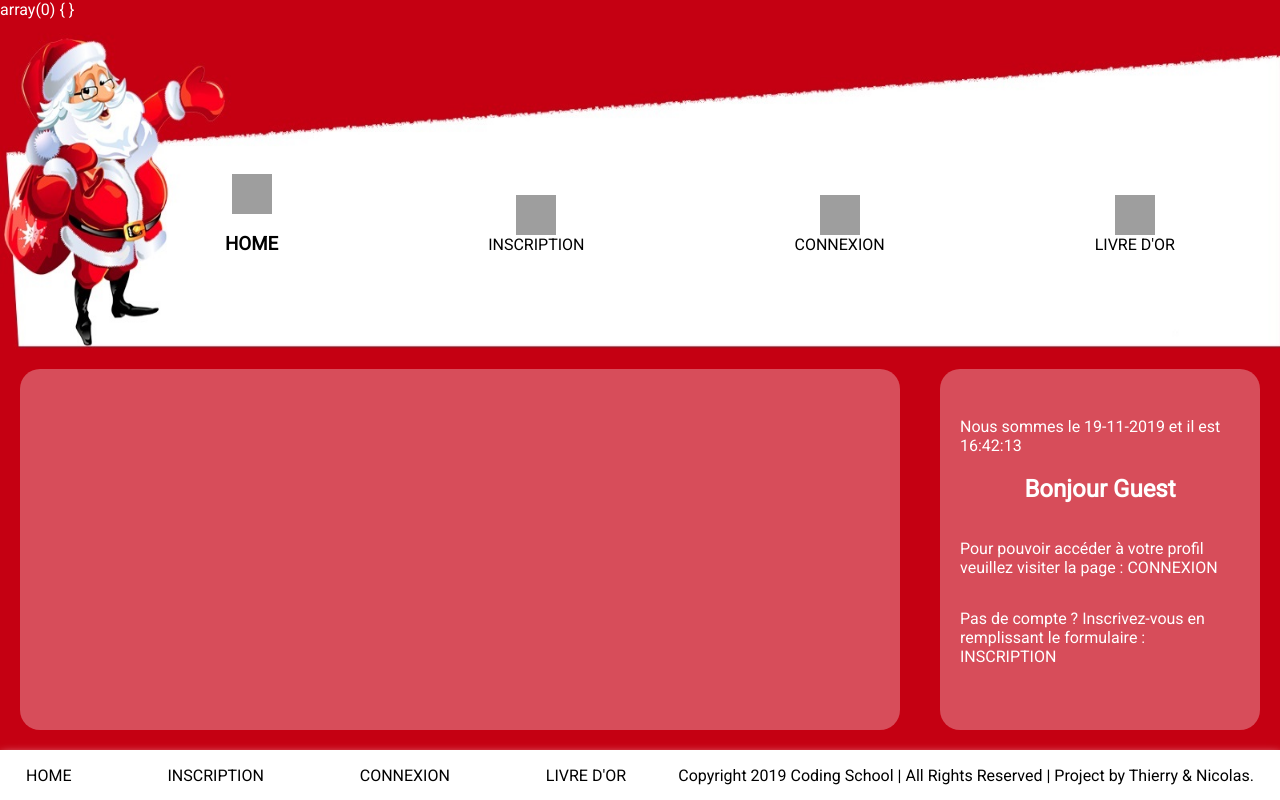
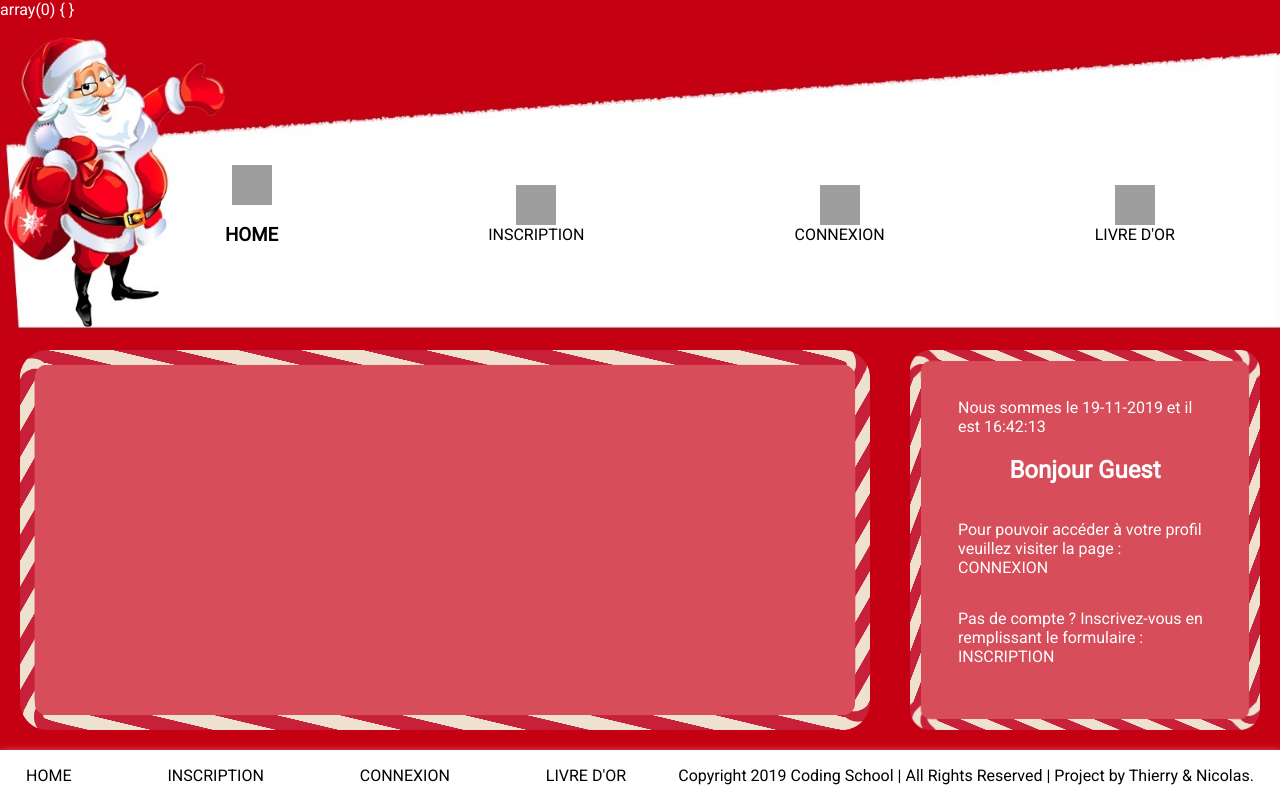
Before and after one commit to thierry-khalife/livre-or, a PHP site: page /index.php in a window 1280 px wide. Run offline with PHP 8.4, Linux system fonts and the light colour scheme; grey boxes are pictures that could not be loaded.

Commit message:
bordure css container

```diff
--- a/css/style.css
+++ b/css/style.css
@@ -78,8 +78,11 @@ header img{
 	flex-direction: column;
 	justify-content: center;
 	align-items: center;
-	border-radius: 20px;
 	width: 25%;
+	border: 28px solid;
+	border-image: url('../img/candy.png');
+	border-image-slice: 250;
+	border-radius: 40px;
 }
 .rightsidebar img{
 	height: 200px;
@@ -103,8 +106,11 @@ header img{
 	flex-direction: column;
 	justify-content: center;
 	align-items: center;
-	border-radius: 20px;
 	width: 75%;
+	border: 24px solid;
+	border-image: url('../img/candy.png');
+	border-image-slice: 160;
+	border-radius: 40px;
 }
 .leftsidebar img{
 	height: 300px;
```
Also changed, not shown: img/candy.png (added).
